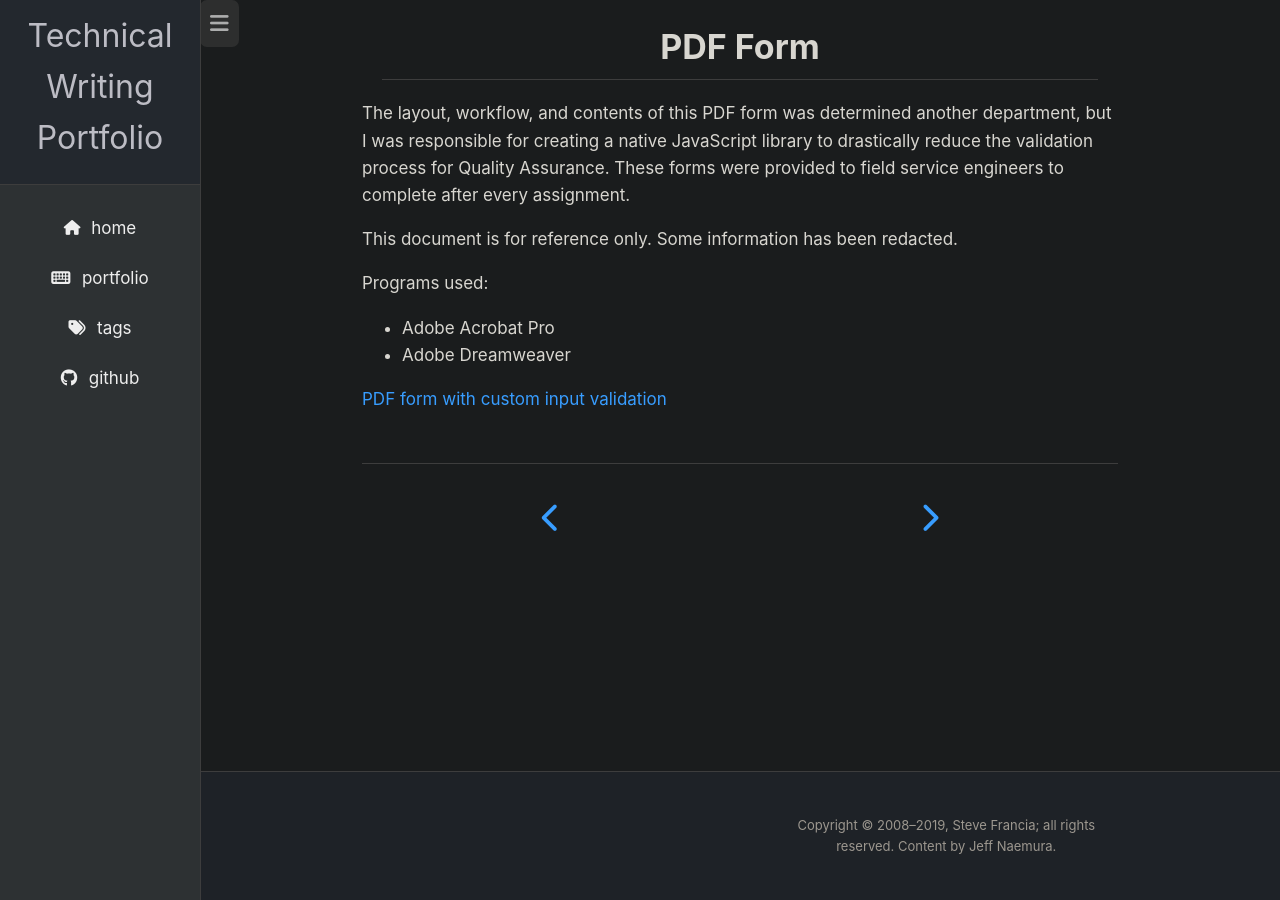
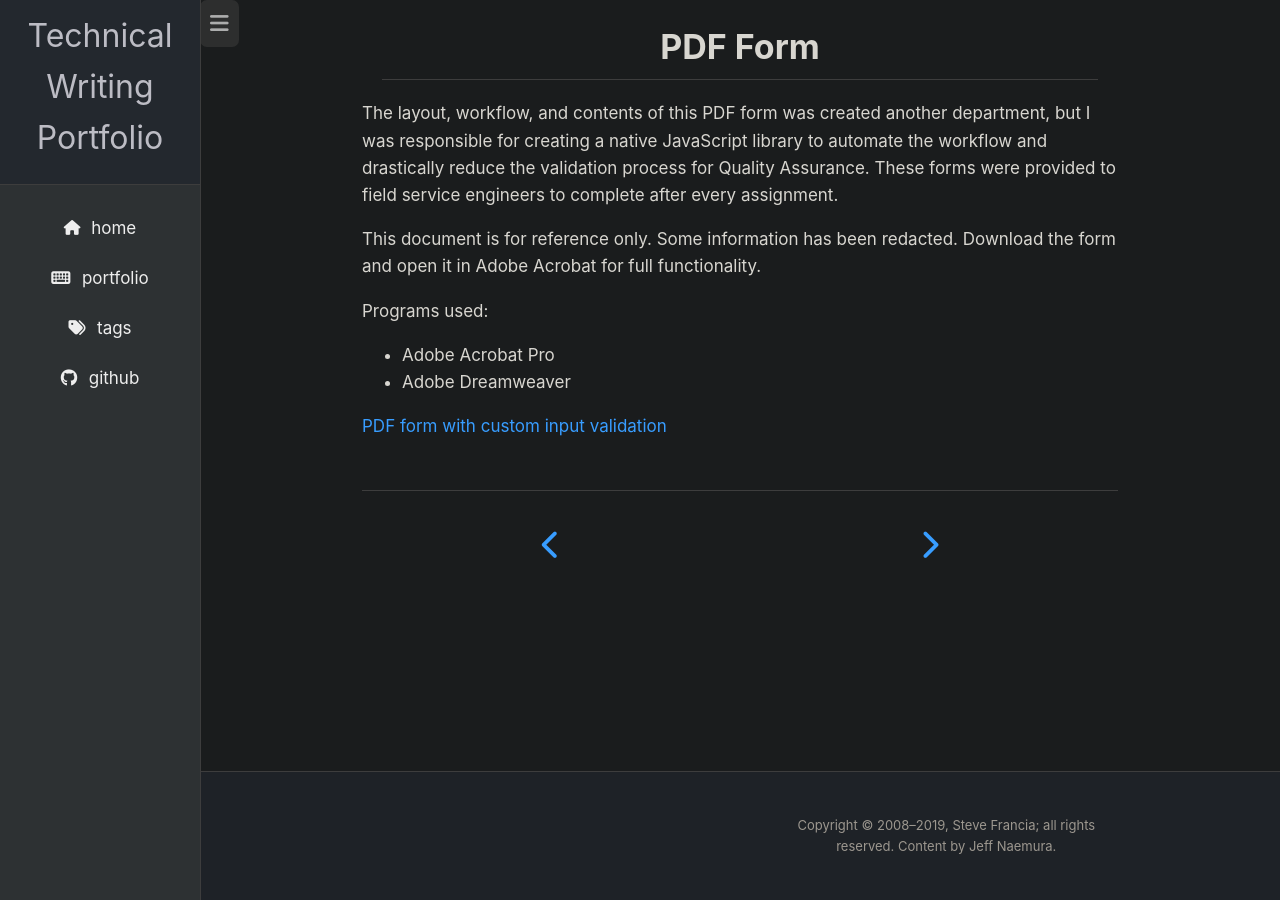
Before and after one commit to Naem-J/Naem-J.github.io, a Jekyll site: the page blog/estp/index.html, which Jekyll copies as it is, in a window 1280 px wide. Built offline with Jekyll 4.4.1, drawn with Linux system fonts in a browser that asks for light colours; nearby versions of some CDN libraries.

Commit message:
Added download recommendation.

```diff
--- a/blog/estp/index.html
+++ b/blog/estp/index.html
@@ -66,8 +66,8 @@
 
 
     <nav id="TableOfContents"></nav>
-    <p>The layout, workflow, and contents of this PDF form was determined another department, but I was responsible for creating a native JavaScript library to drastically reduce the validation process for Quality Assurance. These forms were provided to field service engineers to complete after every assignment.</p>
-<p>This document is for reference only. Some information has been redacted.</p>
+    <p>The layout, workflow, and contents of this PDF form was created another department, but I was responsible for creating a native JavaScript library to automate the workflow and drastically reduce the validation process for Quality Assurance. These forms were provided to field service engineers to complete after every assignment.</p>
+<p>This document is for reference only. Some information has been redacted. Download the form and open it in Adobe Acrobat for full functionality.</p>
 <p>Programs used:</p>
 <ul>
 <li>Adobe Acrobat Pro</li>
```
